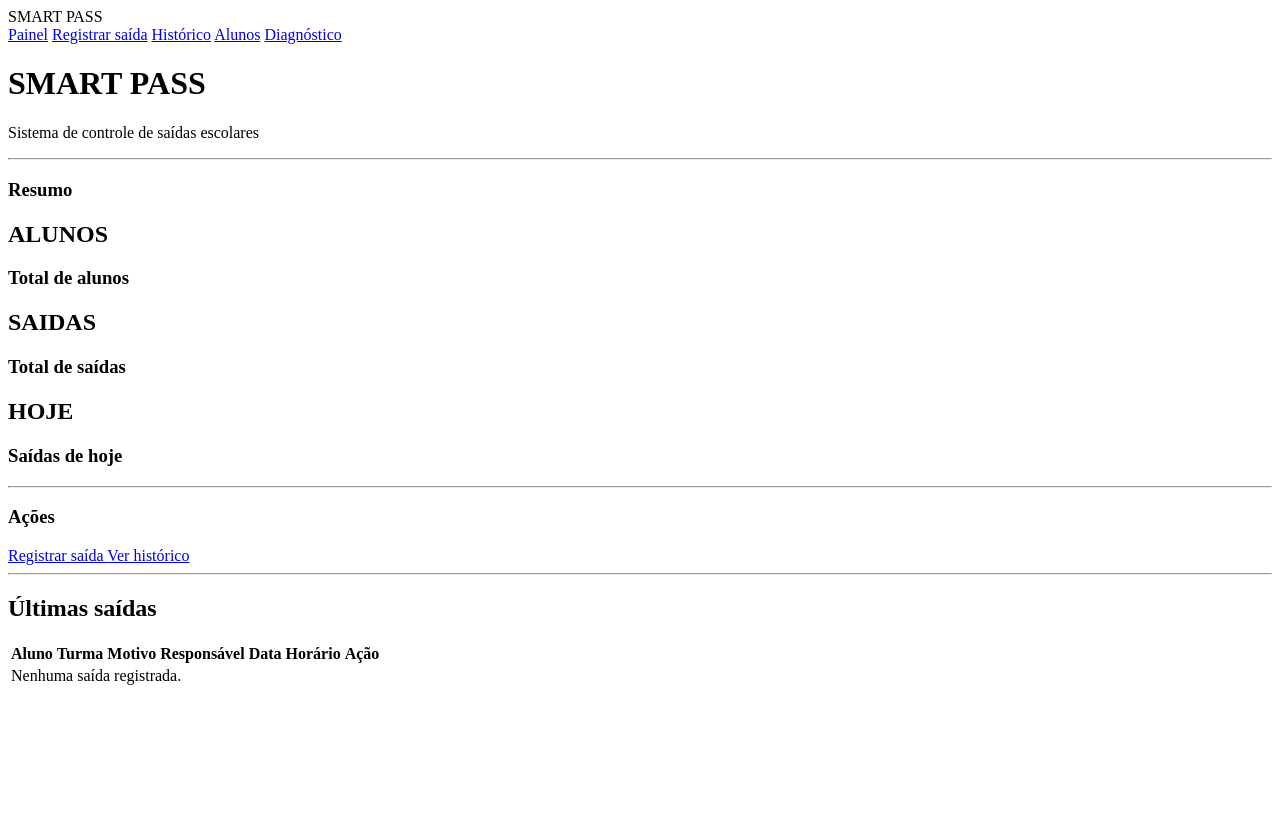
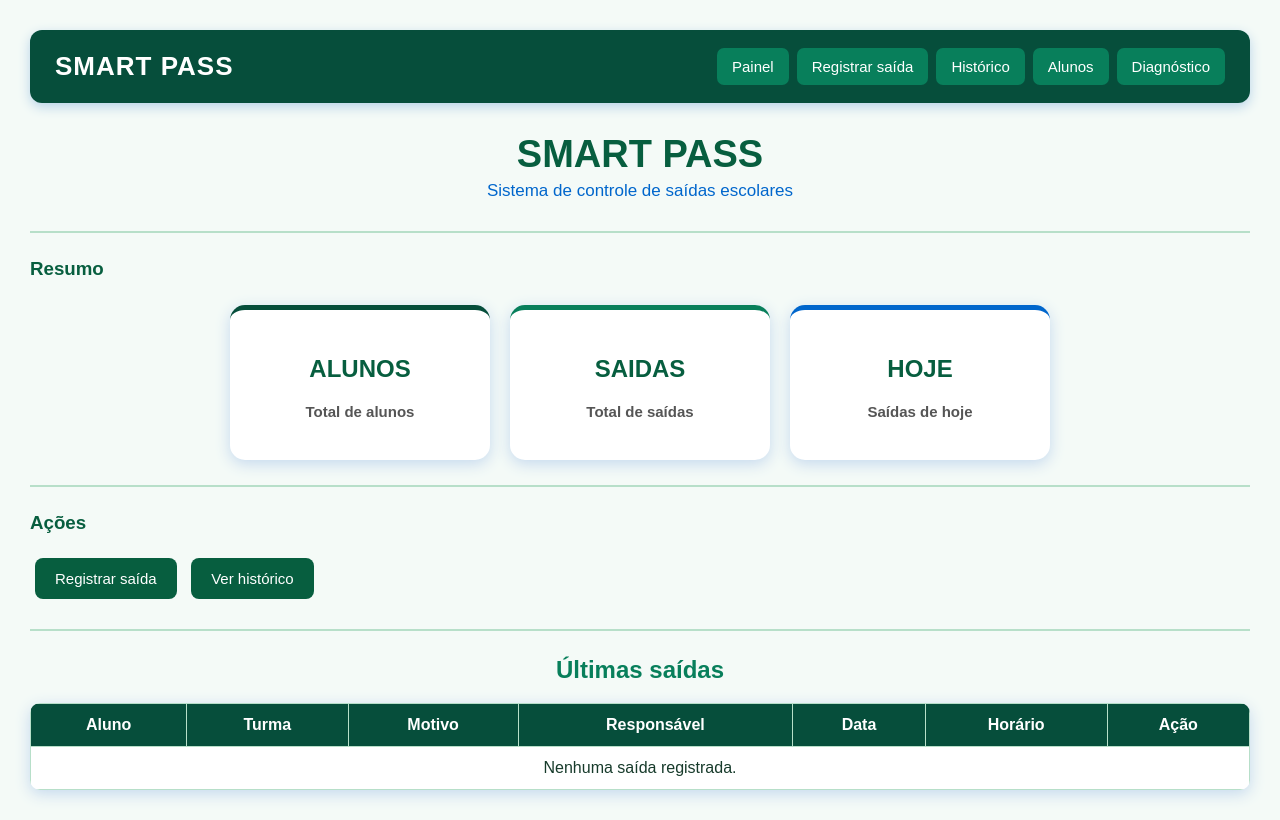
Before and after one commit to joane318/smart-pass-, a Django app: template saidas/templates/saidas/inicio.html in a window 1280 px wide. Before the commit the page ends 685 px from the top, so only its background shows below. Run offline with Django 3.2, Linux system fonts and the light colour scheme; the template is opened without the code that fills it, so the values that code supplies are empty.

Commit message:
Atualiza projeto Django

```diff
--- a/escola/settings.py
+++ b/escola/settings.py
@@ -126,7 +126,7 @@ USE_TZ = True
 # Static files (CSS, JavaScript, Images)
 # https://docs.djangoproject.com/en/6.1/howto/static-files/
 
-STATIC_URL = 'static/'
+STATIC_URL = '/static/'
 
 
 # Email
--- a/saidas/static/saidas/style.css
+++ b/saidas/static/saidas/style.css
@@ -1,3 +1,280 @@
+body {
+    font-family: Arial, sans-serif;
+    background: #f4faf7;
+    margin: 0;
+    padding: 30px;
+    color: #123c2a;
+}
+
+h1 {
+    text-align: center;
+    font-size: 38px;
+    color: #075e3f;
+    margin-bottom: 5px;
+}
+
+h2 {
+    text-align: center;
+    color: #087f5b;
+}
+
+h3 {
+    margin-top: 25px;
+    color: #075e3f;
+}
+
+hr {
+    border: none;
+    border-top: 2px solid #b7dfc9;
+    margin: 25px 0;
+}
+
+.topo {
+    background: #064e3b;
+    color: white;
+    padding: 18px 25px;
+    display: flex;
+    align-items: center;
+    justify-content: space-between;
+    border-radius: 12px;
+    margin-bottom: 30px;
+    box-shadow: 0 4px 12px #b8d4e8;
+}
+
+.logo {
+    font-size: 26px;
+    font-weight: bold;
+    letter-spacing: 1px;
+}
+
+.topo nav {
+    display: flex;
+    gap: 8px;
+}
+
+.topo nav a {
+    background: #087f5b;
+    color: white;
+    padding: 10px 15px;
+    margin: 0;
+    border-radius: 7px;
+}
+
+.topo nav a:hover {
+    background: #0066cc;
+}
+
+.titulo-painel {
+    text-align: center;
+    margin: 20px 0 30px;
+}
+
+.titulo-painel h1 {
+    margin-bottom: 5px;
+}
+
+.titulo-painel p {
+    color: #0066cc;
+    font-size: 17px;
+    margin-top: 5px;
+}
+
+.cards {
+    display: flex;
+    gap: 20px;
+    justify-content: center;
+    margin: 25px 0;
+    flex-wrap: wrap;
+}
+
+.card {
+    background: white;
+    width: 220px;
+    padding: 25px 20px;
+    border-radius: 15px;
+    text-align: center;
+    box-shadow: 0 4px 15px #c5d9ee;
+    border-top: 5px solid #087f5b;
+    transition: 0.3s;
+}
+
+.card:hover {
+    transform: translateY(-5px);
+    box-shadow: 0 8px 20px #b8d4e8;
+}
+
+.card h2 {
+    color: #075e3f;
+}
+
+.card h3 {
+    color: #555;
+    font-size: 15px;
+    margin-top: 8px;
+}
+
+.card p {
+    font-size: 32px;
+    font-weight: bold;
+    color: #087f5b;
+    margin: 12px;
+}
+
+.card-alunos {
+    border-top-color: #064e3b;
+}
+
+.card-saidas {
+    border-top-color: #087f5b;
+}
+
+.card-hoje {
+    border-top-color: #0066cc;
+}
+
+.card-alunos p {
+    color: #064e3b;
+}
+
+.card-saidas p {
+    color: #087f5b;
+}
+
+.card-hoje p {
+    color: #0066cc;
+}
+
+a,
+button {
+    display: inline-block;
+    padding: 12px 20px;
+    margin: 5px;
+    background: #075e3f;
+    color: white;
+    text-decoration: none;
+    border: none;
+    border-radius: 8px;
+    cursor: pointer;
+    font-size: 15px;
+    transition: 0.2s;
+}
+
+a:hover,
+button:hover {
+    transform: translateY(-2px);
+    background: #0066cc;
+    box-shadow: 0 4px 10px #b8d4e8;
+}
+
+form {
+    background: white;
+    max-width: 500px;
+    margin: 20px auto;
+    padding: 25px;
+    border-radius: 15px;
+    box-shadow: 0 4px 15px #c5d9ee;
+    border-top: 5px solid #0066cc;
+}
+
+input,
+textarea {
+    width: 100%;
+    padding: 12px;
+    margin-top: 7px;
+    margin-bottom: 10px;
+    border: 1px solid #9fd3b5;
+    border-radius: 7px;
+    box-sizing: border-box;
+    font-size: 15px;
+}
+
+input:focus,
+textarea:focus {
+    outline: none;
+    border: 2px solid #0066cc;
+}
+
+textarea {
+    min-height: 100px;
+    resize: vertical;
+}
+
+table {
+    width: 100%;
+    background: white;
+    border-collapse: collapse;
+    margin-top: 15px;
+    box-shadow: 0 4px 15px #c5d9ee;
+    border-radius: 10px;
+    overflow: hidden;
+}
+
+th {
+    background: #064e3b;
+    color: white;
+    font-weight: bold;
+}
+
+th,
+td {
+    padding: 12px;
+    border: 1px solid #b7dfc9;
+    text-align: center;
+}
+
+td {
+    color: #173b2b;
+}
+
+tr:hover {
+    background: #e8f4ff;
+}
+
+@media (max-width: 700px) {
+    body {
+        padding: 15px;
+    }
+
+    .topo {
+        flex-direction: column;
+        gap: 15px;
+        text-align: center;
+    }
+
+    .topo nav {
+        flex-direction: column;
+        width: 100%;
+    }
+
+    .topo nav a {
+        width: auto;
+        text-align: center;
+    }
+
+    .cards {
+        flex-direction: column;
+        align-items: center;
+    }
+
+    .card {
+        width: 90%;
+    }
+
+    table {
+        display: block;
+        overflow-x: auto;
+        white-space: nowrap;
+    }
+
+    form {
+        width: 90%;
+    }
+
+    h1 {
+        font-size: 30px;
+    }
+}
+
 .btn-lixeira {
     border: none;
     background: #fee2e2;
--- a/saidas/templates/saidas/alunos.html
+++ b/saidas/templates/saidas/alunos.html
@@ -6,7 +6,7 @@
 <head>
     <meta charset="UTF-8">
     <title>Smart Pass - Alunos</title>
-    <link rel="stylesheet" href="{% static 'saidas/style.css' %}">
+    <link rel="stylesheet" href="{% static 'saidas/style.css' %}?v=2">
 </head>
 
 <body>
--- a/saidas/templates/saidas/cadastrar_aluno.html
+++ b/saidas/templates/saidas/cadastrar_aluno.html
@@ -6,7 +6,7 @@
 <head>
     <meta charset="UTF-8">
     <title>Smart Pass - Cadastrar Aluno</title>
-    <link rel="stylesheet" href="{% static 'saidas/style.css' %}">
+    <link rel="stylesheet" href="{% static 'saidas/style.css' %}?v=2">
 </head>
 
 <body>
--- a/saidas/templates/saidas/diagnostico.html
+++ b/saidas/templates/saidas/diagnostico.html
@@ -10,7 +10,7 @@
 
     <title>Smart Pass - Diagnóstico</title>
 
-    <link rel="stylesheet" href="{% static 'saidas/style.css' %}">
+    <link rel="stylesheet" href="{% static 'saidas/style.css' %}?v=2">
 
     <style>
 
--- a/saidas/templates/saidas/historico.html
+++ b/saidas/templates/saidas/historico.html
@@ -7,7 +7,7 @@
 <head>
     <meta charset="UTF-8">
     <title>Smart Pass - Histórico</title>
-    <link rel="stylesheet" href="{% static 'saidas/style.css' %}">
+    <link rel="stylesheet" href="{% static 'saidas/style.css' %}?v=2">
 </head>
 
 <body>
--- a/saidas/templates/saidas/inicio.html
+++ b/saidas/templates/saidas/inicio.html
@@ -10,7 +10,7 @@
 
     <title>Smart Pass - Painel</title>
 
-    <link rel="stylesheet" href="{% static 'saidas/style.css' %}">
+    <link rel="stylesheet" href="{% static 'saidas/style.css' %}?v=2">
 
 </head>
 
--- a/saidas/templates/saidas/registrar_saida.html
+++ b/saidas/templates/saidas/registrar_saida.html
@@ -6,7 +6,7 @@
 <head>
     <meta charset="UTF-8">
     <title>Smart Pass - Registrar Saída</title>
-    <link rel="stylesheet" href="{% static 'saidas/style.css' %}">
+    <link rel="stylesheet" href="{% static 'saidas/style.css' %}?v=2">
 </head>
 
 <body>
--- a/saidas/templates/saidas/sucesso.html
+++ b/saidas/templates/saidas/sucesso.html
@@ -7,7 +7,7 @@
 <head>
     <meta charset="UTF-8">
     <title>Smart Pass - Saída Registrada</title>
-    <link rel="stylesheet" href="{% static 'saidas/style.css' %}">
+    <link rel="stylesheet" href="{% static 'saidas/style.css' %}?v=2">
 </head>
 
 <body>
```
Also changed, not shown: 2 other files.
